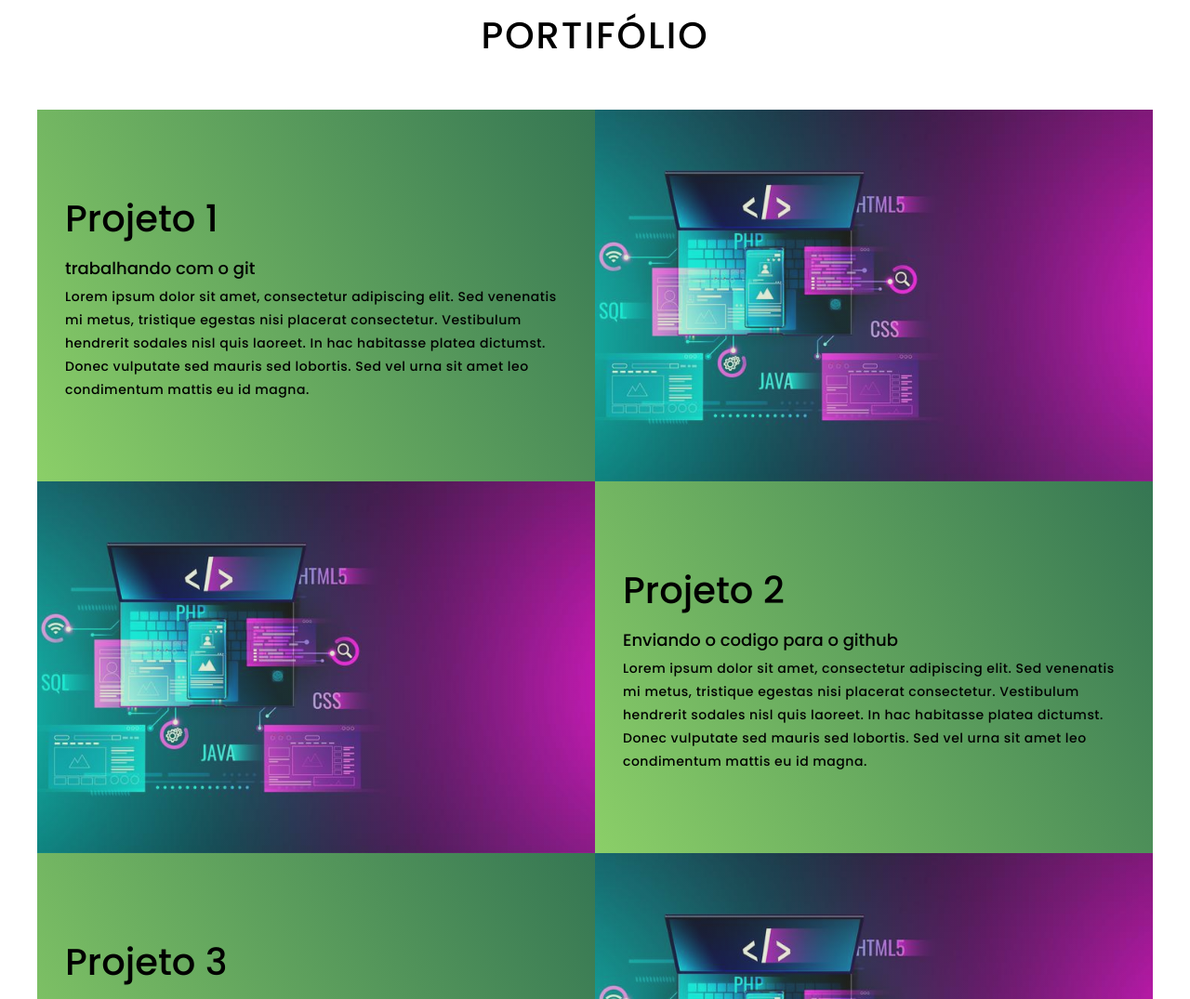
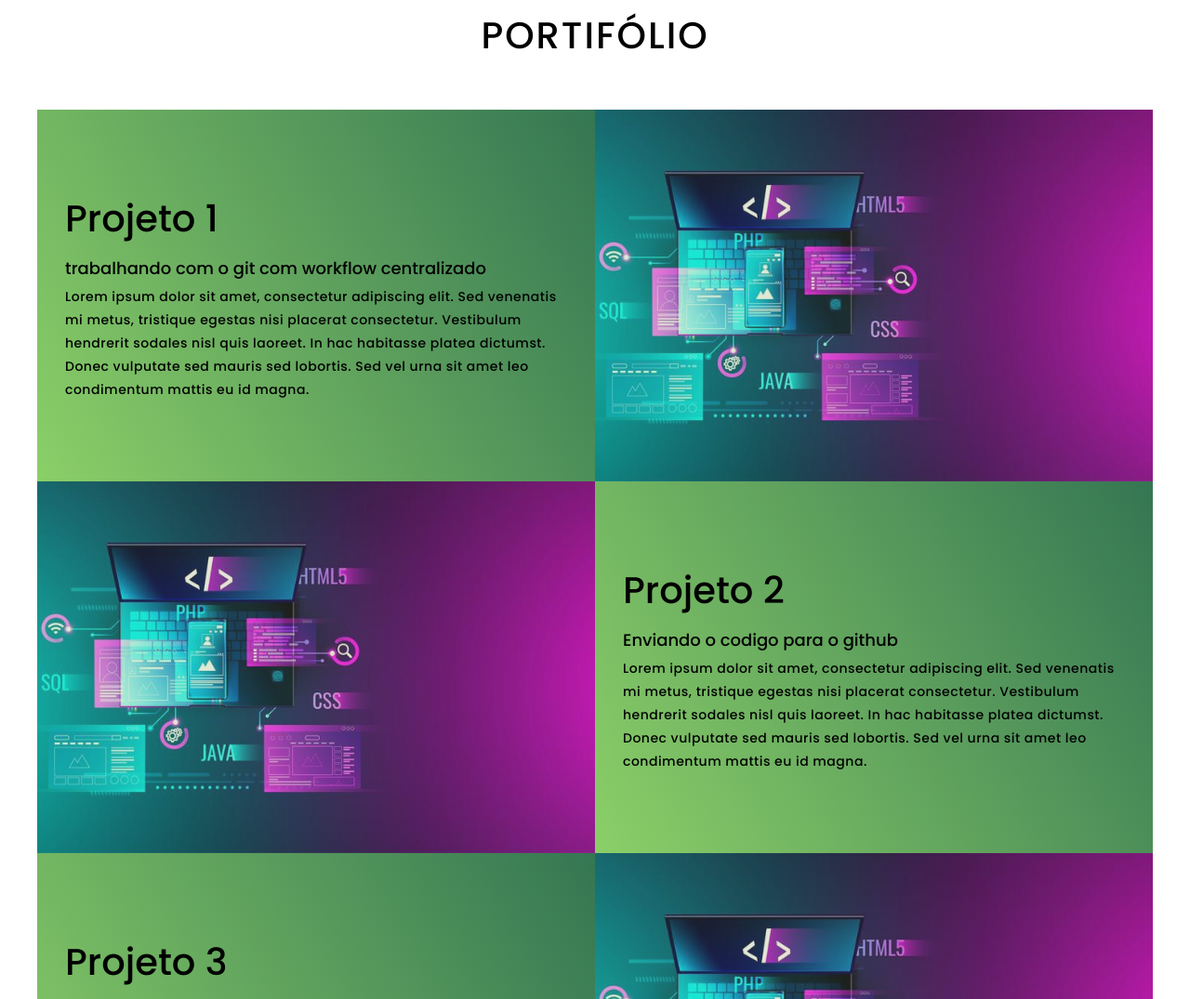
Before and after one commit to CSilva0/Portfolio-Cleison, a plain HTML site: page index.html in a window 1280 px wide. Shown: the part 897-1972 px from the top of the page at 93% size. Drawn offline with Linux system fonts and the light colour scheme.

Commit message:
Update index.html

```diff
--- a/index.html
+++ b/index.html
@@ -27,7 +27,7 @@
                 <div class="project-item">
                     <div class="project-info">
                         <h1>Projeto 1</h1>
-                        <h2>trabalhando com o git</h2>
+                        <h2>trabalhando com o git com workflow centralizado</h2>
                         <p>Lorem ipsum dolor sit amet, consectetur adipiscing elit. Sed venenatis mi metus, tristique egestas nisi placerat consectetur. Vestibulum hendrerit sodales nisl quis laoreet. In hac habitasse platea dictumst. Donec vulputate sed mauris sed lobortis. Sed vel urna sit amet leo condimentum mattis eu id magna.</p>
                     </div>
                     <div class="project-img">
```
